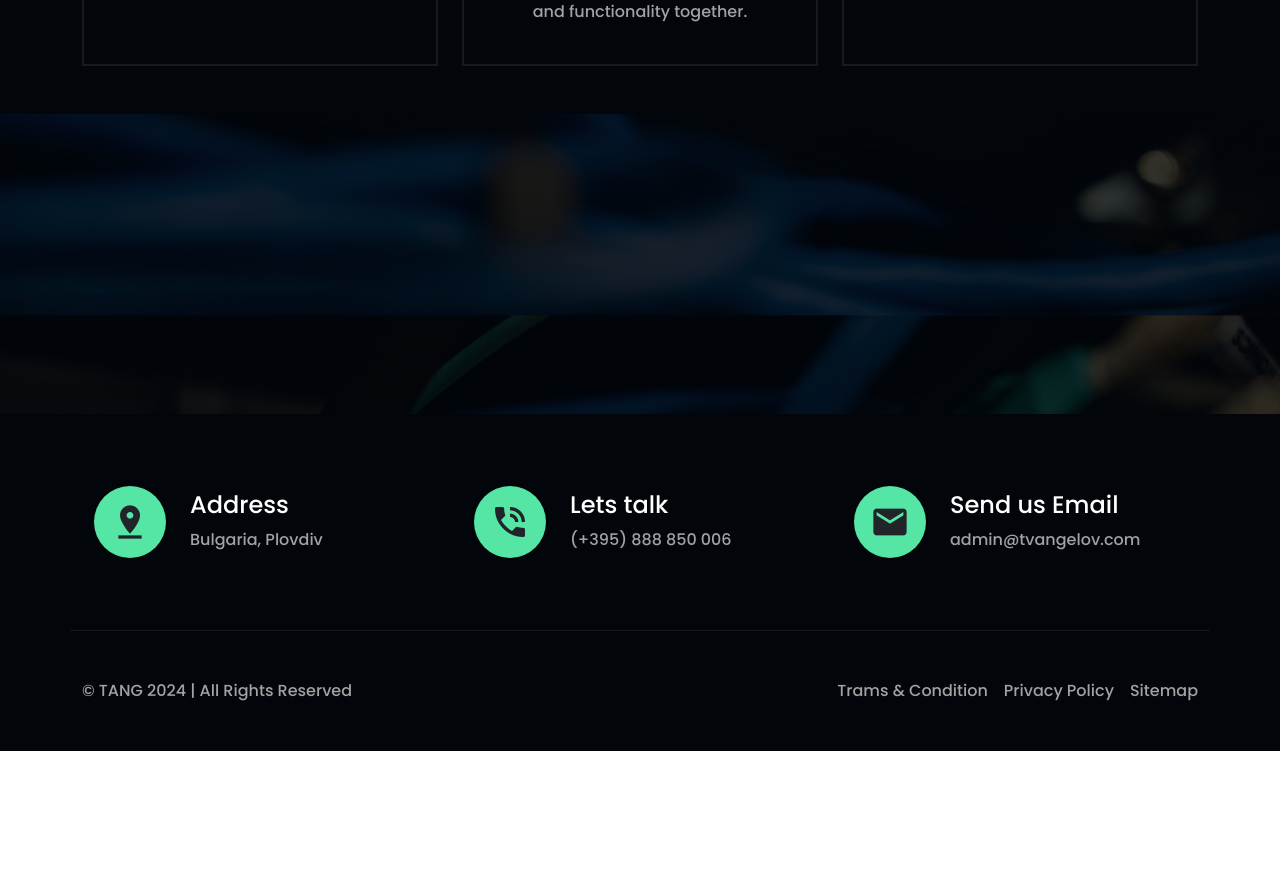
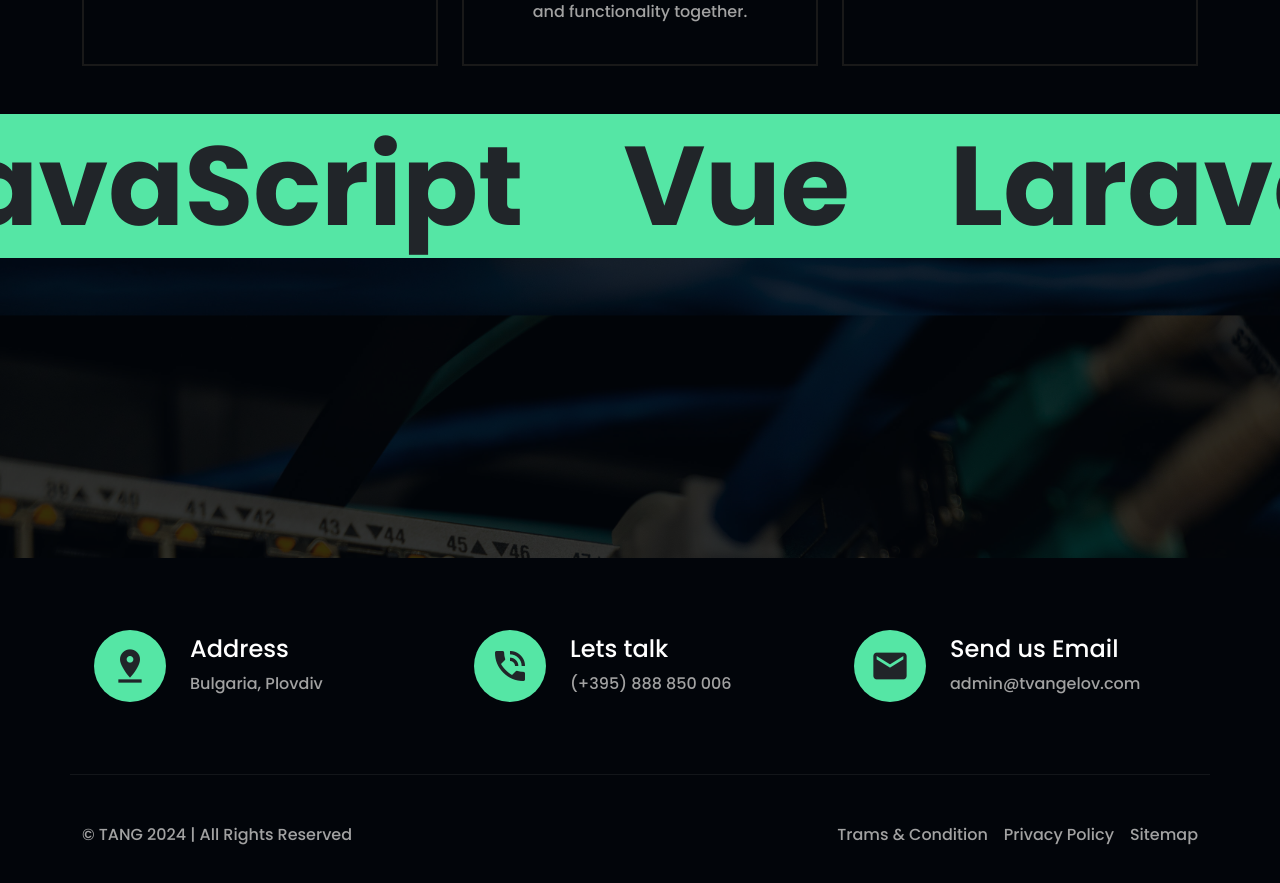
Before and after one commit to TedoAng/tvangelov.com, a Vue app: page / in a window 1280 px wide. Shown: the part 1388-2271 px from the top of the page. Before the commit the page ends 2139 px from the top, so only its background shows below. Built offline with nearby package versions, Linux system fonts and the light colour scheme; a web font is replaced by a local one.

Commit message:
stripe rotate text dome

```diff
--- a/dev-dist/sw.js
+++ b/dev-dist/sw.js
@@ -82,7 +82,7 @@ define(['./workbox-b5f7729d'], (function (workbox) { 'use strict';
     "revision": "3ca0b8505b4bec776b69afdba2768812"
   }, {
     "url": "index.html",
-    "revision": "0.vig27j4otl8"
+    "revision": "0.k0a2k2n5rjg"
   }], {});
   workbox.cleanupOutdatedCaches();
   workbox.registerRoute(new workbox.NavigationRoute(workbox.createHandlerBoundToURL("index.html"), {
--- a/src/App.vue
+++ b/src/App.vue
@@ -2,7 +2,7 @@
     import Navigation from './components/Navigation.vue';
     import Hero from './components/Hero.vue';
     import SideMenu from './components/SideMenu.vue';
-    import { Footer, Services, Newsletter } from './components';
+    import { Footer, Services, Newsletter, HorizontalTechs } from './components';
     import { ref, onMounted, reactive } from 'vue';
 
     const loadSideBar = ref(false);
@@ -28,6 +28,7 @@
         <Navigation @open-side="show"/>
         <Hero/>
         <Services class="service"/>
+        <HorizontalTechs/>
         <Newsletter/>
         <Footer/>
         <Transition>
--- /dev/null
+++ b/src/components/HorizontalTechs.vue
@@ -0,0 +1,82 @@
+<script setup>
+
+</script>
+
+<template>
+    <div class="tech-stack d-flex">
+        <div class="rotter">
+            <strong>Laravel</strong>
+            <strong>PHP</strong>
+            <strong>JavaScript</strong>
+            <strong>Vue</strong>
+
+        </div>
+        <div class="rotter-2">
+            <strong>Laravel</strong>
+            <strong>PHP</strong>
+            <strong>JavaScript</strong>
+            <strong>Vue</strong>
+        </div>
+    </div>
+</template>
+
+<style lang="scss" scoped>
+    .tech-stack {
+        position: relative;
+        height: 9rem;
+        background-color: #55E6A5;
+        overflow: hidden;
+        &::-webkit-scrollbar {
+            display: none;
+        }
+    }
+    .rotter {
+        position: absolute;
+        display: flex;
+        flex-shrink: 0;
+        justify-content: space-evenly;
+        animation: spin 10s linear infinite;
+    }
+    .rotter-2 {
+        position: absolute;
+        display: flex;
+        flex-shrink: 0;
+        justify-content: space-evenly;
+        animation: spin2 10s linear infinite;
+    }
+    strong {
+        font-size: 7rem;
+        line-height: 9rem;
+        margin-right: 100px;
+    }
+    @keyframes spin {
+        0% {
+            transform: translateX(0%);
+        }
+        100% {
+            transform: translateX(-100%);
+        }
+    }
+    @keyframes spin2 {
+        from {
+            transform: translateX(100%);
+        }
+        to {
+            transform: translateX(0%);
+        }
+    }
+    @media screen and (min-width: 2000px) {
+        strong {
+            margin-right: 200px;
+        }
+    }
+    @media screen and (max-width: 575px) {
+        strong {
+            font-size: 4rem;
+            line-height: 6rem;
+        }
+        .tech-stack {
+            height: 6rem;
+        }
+    }
+</style>
--- a/src/components/index.js
+++ b/src/components/index.js
@@ -1,9 +1,11 @@
 import Footer from './Footer.vue';
 import Services from './Services.vue';
 import Newsletter from './Newsletter.vue';
+import HorizontalTechs from './HorizontalTechs.vue';
 
 export {
     Footer,
     Services,
-    Newsletter
+    Newsletter,
+    HorizontalTechs
 }
```
